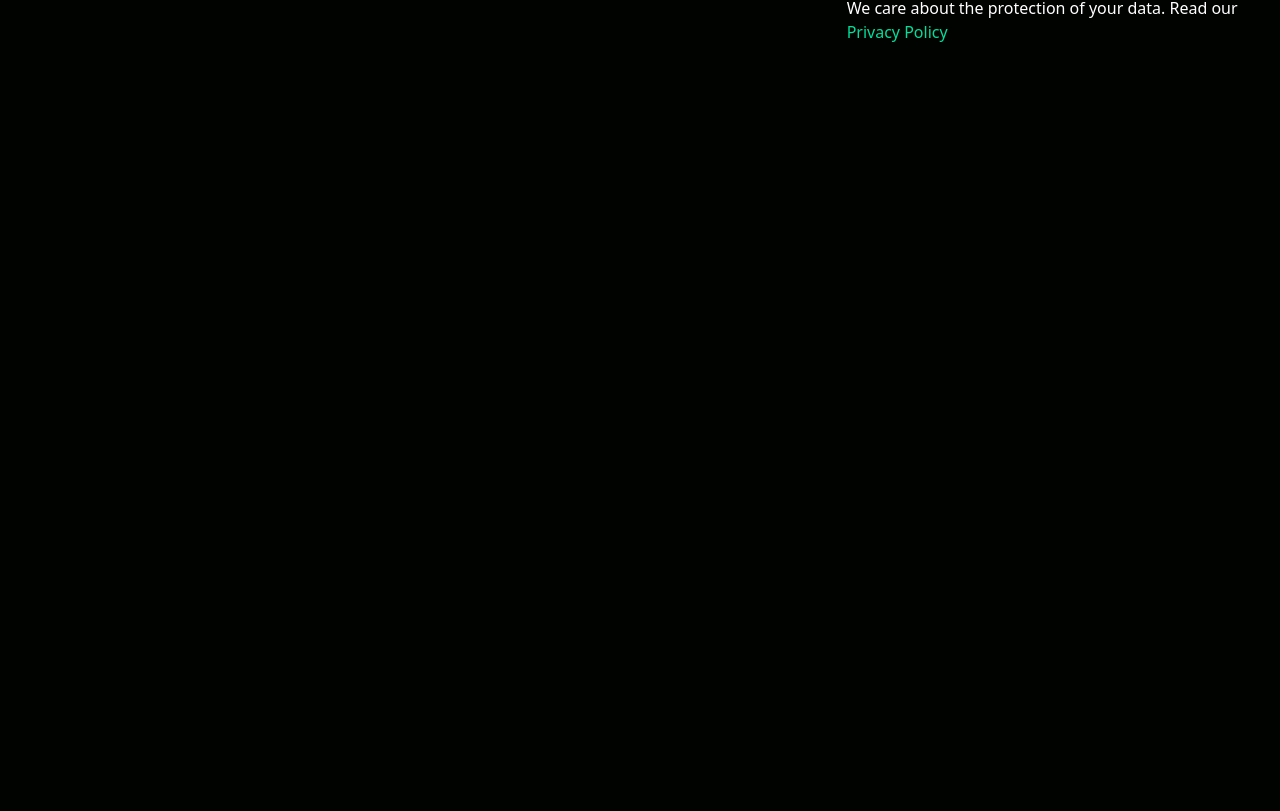
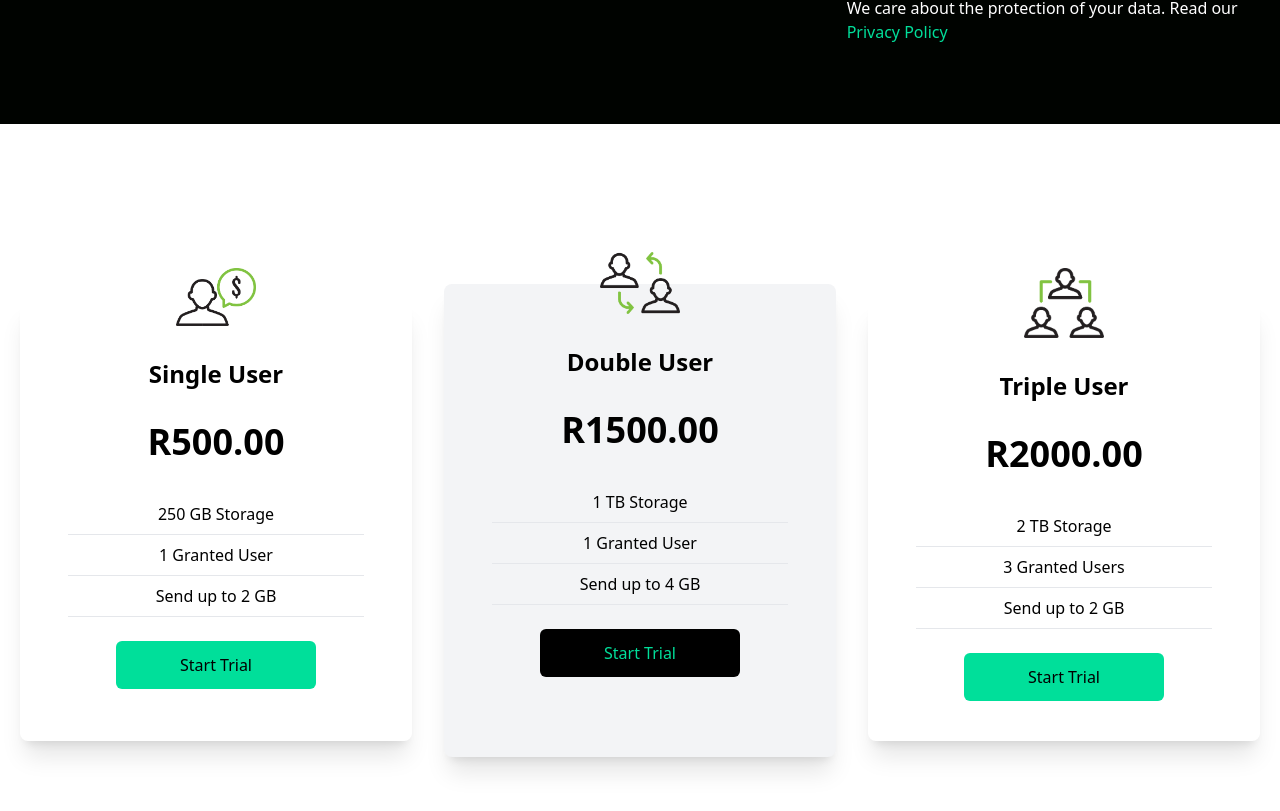
Before and after one commit to bkarabo754/Data-Finance-Website, a React (Vite) app: page / in a window 1280 px wide. Shown: the part 1557-2368 px from the top of the page. Before the commit the page ends 1681 px from the top, so only its background shows below. Built offline with nearby package versions, Linux system fonts and the light colour scheme.

Commit message:
Cards Sections

```diff
--- a/src/App.jsx
+++ b/src/App.jsx
@@ -1,5 +1,6 @@
 import React from 'react'
 import Analytics from './components/Analytics'
+import Cards from './components/Cards'
 import Hero from './components/Hero'
 import Navbar from './components/Navbar'
 import Newsletter from './components/Newsletter'
@@ -12,6 +13,7 @@
       <Hero />
       <Analytics />
       <Newsletter />
+      <Cards />
     </div>
   )
 }
--- /dev/null
+++ b/src/components/Cards.jsx
@@ -0,0 +1,48 @@
+import React from 'react'
+import Single from '../assets/single.png'
+import Double from '../assets/double.png'
+import Triple from '../assets/triple.png'
+
+const Cards = () => {
+  return (
+    <div className="w-full py-[10rem] px-4 bg-white">
+        <div className="max-w-[1240px] mx-auto grid md:grid-cols-3 gap-8">
+            <div className="w-full shadow-xl flex flex-col p-4 my-4 rounded-lg hover:scale-105 duration-300">
+                <img src={Single} alt="pic" className='w-20 mx-auto mt-[-3rem] bg-white'/>
+                <h2 className='text-2xl font-bold text-center py-8'>Single User</h2>
+                <p className='text-center text-4xl font-bold'>R500.00</p>
+                <div className='text-center font-medium'>
+                    <p className='py-2 border-b mx-8 mt-8'>250 GB Storage</p>
+                    <p className='py-2 border-b mx-8'>1 Granted User</p>
+                    <p className='py-2 border-b mx-8'>Send up to 2 GB</p>
+                </div>
+                <button className='bg-[#00df9a] w-[200px] rounded-md font-medium my-6 mx-auto px-6 py-3 hover:bg-black hover:text-[#00df9a]'>Start Trial</button>
+            </div>
+            <div className="w-full shadow-xl bg-gray-100 flex flex-col p-4 md:my-0 my-8 rounded-lg hover:scale-105 duration-300">
+                <img src={Double} alt="pic" className='w-20 mx-auto mt-[-3rem] bg-transparent'/>
+                <h2 className='text-2xl font-bold text-center py-8'>Double User</h2>
+                <p className='text-center text-4xl font-bold'>R1500.00</p>
+                <div className='text-center font-medium'>
+                    <p className='py-2 border-b mx-8 mt-8'>1 TB Storage</p>
+                    <p className='py-2 border-b mx-8'>1 Granted User</p>
+                    <p className='py-2 border-b mx-8'>Send up to 4 GB</p>
+                </div>
+                <button className='bg-black text-[#00df9a] w-[200px] rounded-md font-medium my-6 mx-auto px-6 py-3 hover:bg-[#00df9a] hover:text-black'>Start Trial</button>
+            </div>
+            <div className="w-full shadow-xl flex flex-col p-4 my-4 rounded-lg hover:scale-105 duration-300">
+                <img src={Triple} alt="pic" className='w-20 mx-auto mt-[-3rem] bg-white'/>
+                <h2 className='text-2xl font-bold text-center py-8'>Triple User</h2>
+                <p className='text-center text-4xl font-bold'>R2000.00</p>
+                <div className='text-center font-medium'>
+                    <p className='py-2 border-b mx-8 mt-8'>2 TB Storage</p>
+                    <p className='py-2 border-b mx-8'>3 Granted Users</p>
+                    <p className='py-2 border-b mx-8'>Send up to 2 GB</p>
+                </div>
+                <button className='bg-[#00df9a] w-[200px] rounded-md font-medium my-6 mx-auto px-6 py-3  hover:bg-black hover:text-[#00df9a]'>Start Trial</button>
+            </div>
+        </div>
+    </div>
+  )
+}
+
+export default Cards
```
